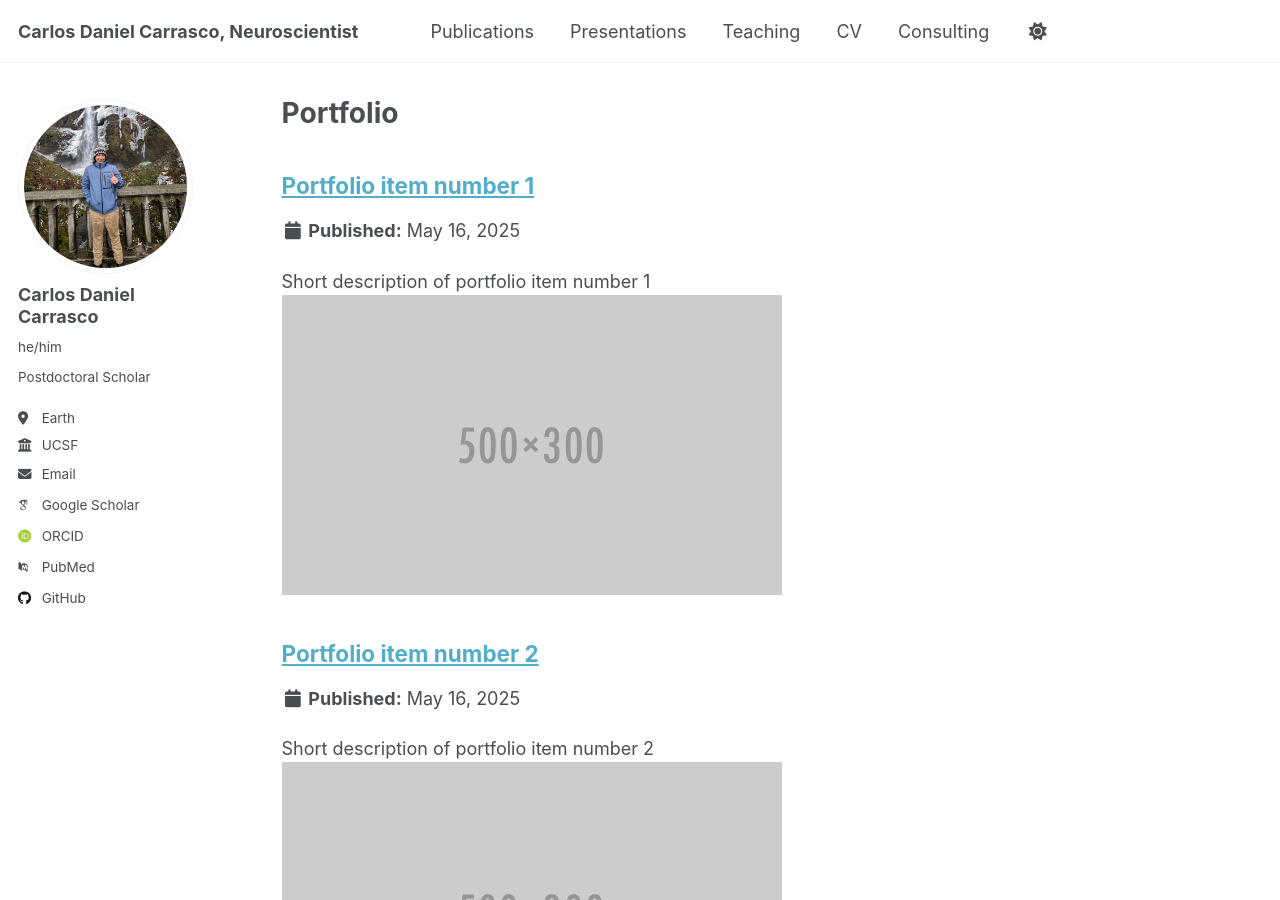
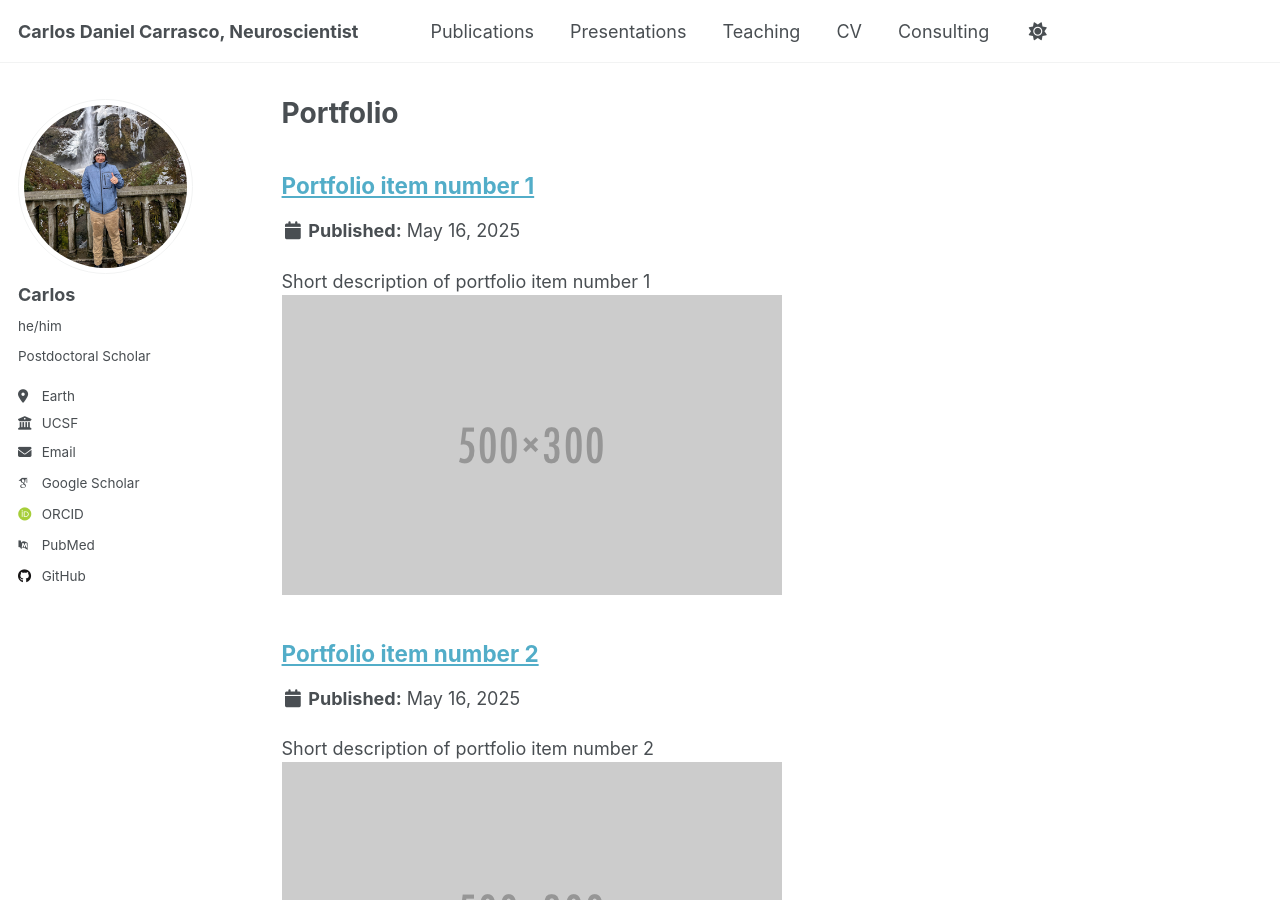
Before and after one commit to mojorisin24/mojorisin24.github.io, a Jekyll site: the page built from _pages/consulting.html, in a window 1280 px wide and 900 px high. Built offline with Jekyll 4.4.1, drawn with Linux system fonts in a browser that asks for light colours; some web fonts are replaced.

Commit message:
restarting pages
making pages live again

```diff
--- a/_config.yml
+++ b/_config.yml
@@ -23,7 +23,7 @@ repository               : "academicpages/academicpages.github.io"
 author:
   # Biographic information
   avatar           : "profile.png"
-  name             : "Carlos Daniel Carrasco"
+  name             : "Carlos"
   pronouns         : "he/him"
   bio              : "Postdoctoral Scholar"
   location         : "Earth"
```
Also changed, not shown: _pages/consulting.html (renamed from _pages/portfolio.html), _pages/presentations.html (renamed from _pages/talks.html).
